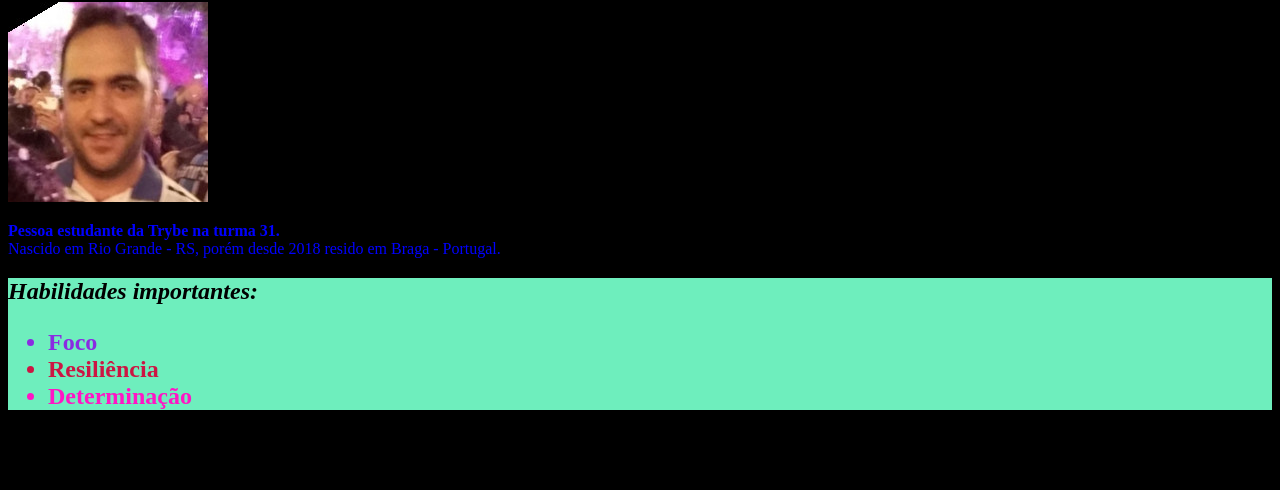
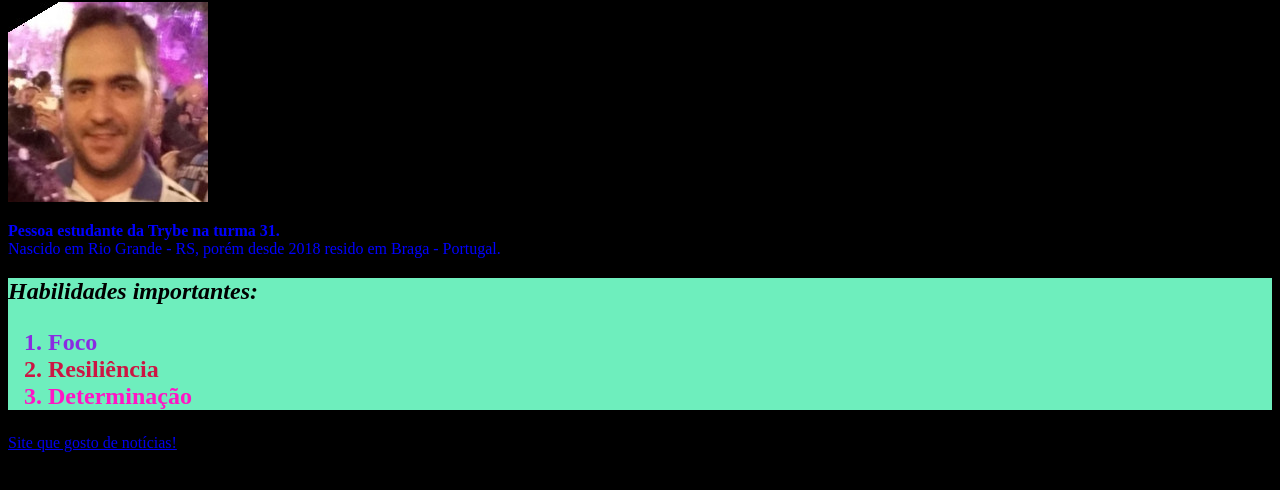
Before and after one commit to LeonardoNunesTrybe/portfolio, a plain HTML site: page index.html in a window 1280 px wide. Shown: the part 78-568 px from the top of the page. Drawn offline with Linux system fonts and the light colour scheme.

Commit message:
link externo

```diff
--- a/index.html
+++ b/index.html
@@ -11,11 +11,12 @@
     <img src="./imagens/leo_antiga.jpeg" alt="foto perfil">
     <p style="color: blue;"> <strong>Pessoa estudante da Trybe na turma 31.</strong>  <br> Nascido em Rio Grande - RS, porém desde 2018 resido em Braga - Portugal.</p>
     <h2 style="background-color: rgb(110, 238, 189); color: black;"> <em>Habilidades importantes:</em>
-    <ul>
+    <ol>
     <li style="color: blueviolet;">Foco</li>
     <li style="color: rgb(204, 21, 67);">Resiliência</li>
     <li style="color: rgb(255, 21, 197);">Determinação</li>
-</ul>
+</ol>
 </h2>
+<a href=https://expresso.pt/ target="_blank">Site que gosto de notícias!</a>
 </body>
 </html>
```
